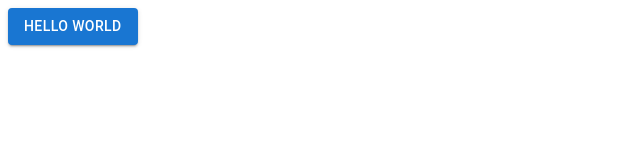
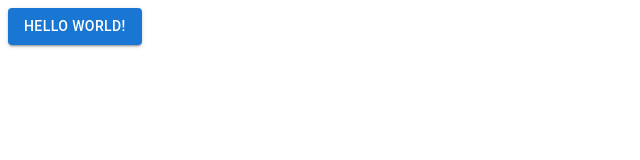
Before and after one commit to kennylai360/kportfolio, a Gatsby site: page / in a window 1280 px wide. Shown: the full height of the page, 0-640 px from the left. Built offline with nearby package versions, Linux system fonts and the light colour scheme; Gatsby itself is replaced by a stand-in of ours.

Commit message:
another test

```diff
--- a/src/pages/index.js
+++ b/src/pages/index.js
@@ -3,7 +3,7 @@
 
 const IndexPage = () => {
   return (
-      <Button variant="contained">Hello World</Button>
+      <Button variant="contained">Hello World!</Button>
   )
 }
 
```
